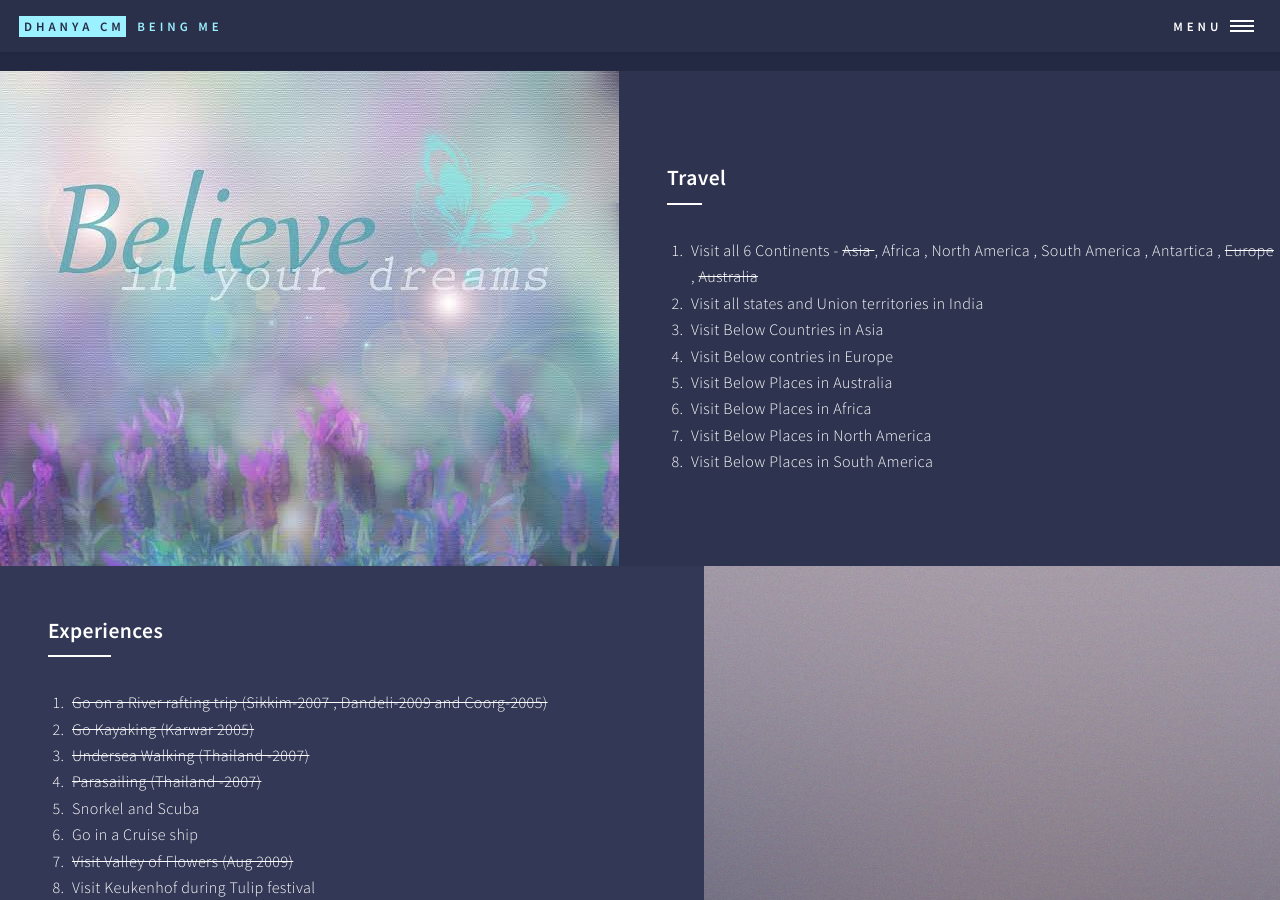
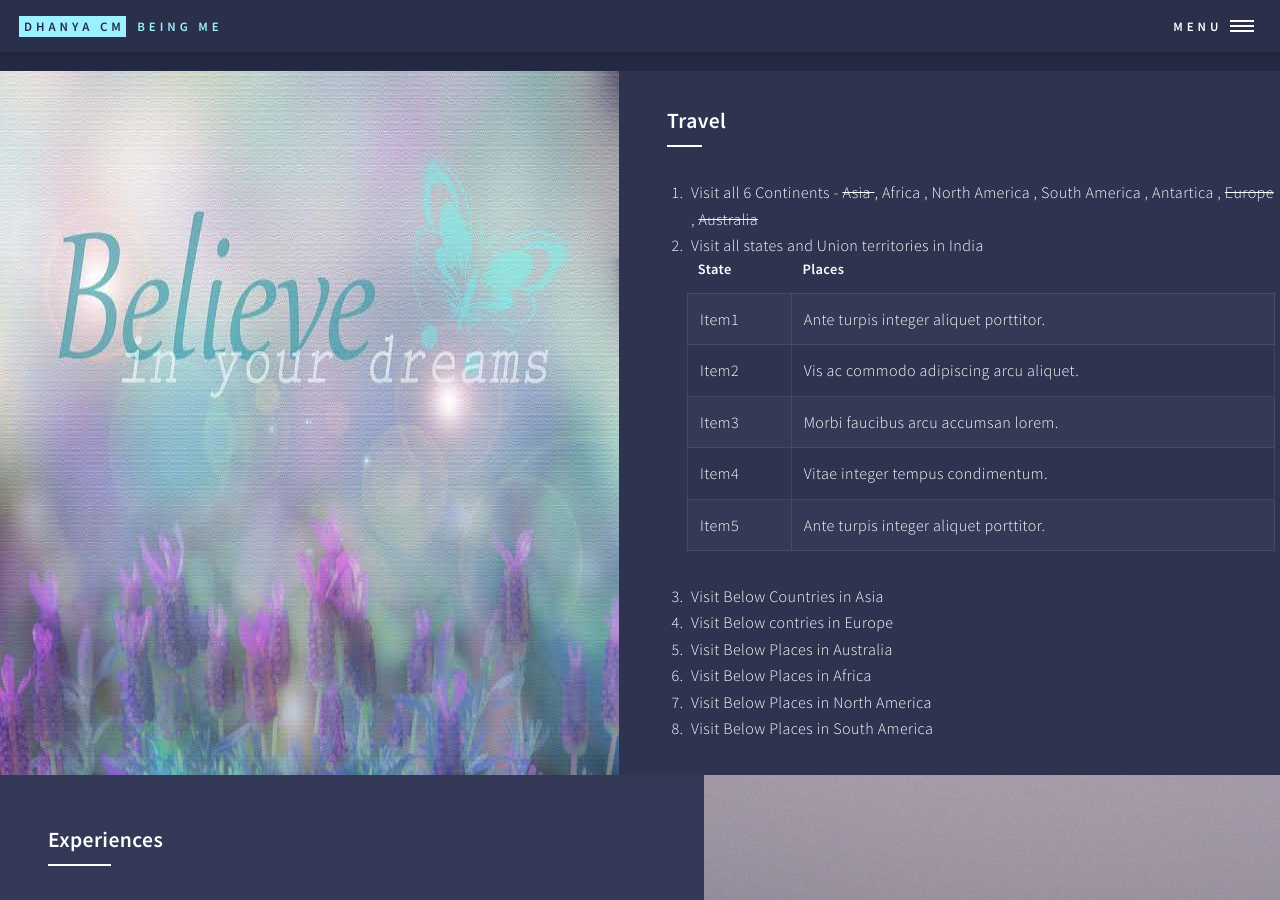
Before and after one commit to dhanyacm/dhanyacm, a Jekyll site: the page built from lifegoals.html, in a window 1280 px wide and 900 px high, scrolled down 685 px. Built offline with Jekyll 4.4.1, drawn with Linux system fonts in a browser that asks for light colours.

Commit message:
Update lifegoals.html

```diff
--- a/lifegoals.html
+++ b/lifegoals.html
@@ -49,6 +49,45 @@ frontpage: false
 
 							<li>Visit all 6 Continents - <del>Asia </del> , Africa , North America , South America , Antartica , <del> Europe </del>, <del>Australia </del></li>
 							<li>Visit all states and Union territories in India</li>
+							<div class="table-wrapper">
+														<table class="alt">
+															<thead>
+																<tr>
+																	<th>State</th>
+																	<th>Places</th>
+																</tr>
+															</thead>
+															<tbody>
+																<tr>
+																	<td>Item1</td>
+																	<td>Ante turpis integer aliquet porttitor.</td>
+
+																</tr>
+																<tr>
+																	<td>Item2</td>
+																	<td>Vis ac commodo adipiscing arcu aliquet.</td>
+
+																</tr>
+																<tr>
+																	<td>Item3</td>
+																	<td> Morbi faucibus arcu accumsan lorem.</td>
+
+																</tr>
+																<tr>
+																	<td>Item4</td>
+																	<td>Vitae integer tempus condimentum.</td>
+
+																</tr>
+																<tr>
+																	<td>Item5</td>
+																	<td>Ante turpis integer aliquet porttitor.</td>
+
+																</tr>
+															</tbody>
+
+														</table>
+													</div>
+
 							<li>Visit Below Countries in Asia</li>
 							<li>Visit Below contries in Europe</li>
 							<li>Visit Below Places in Australia</li>
```
